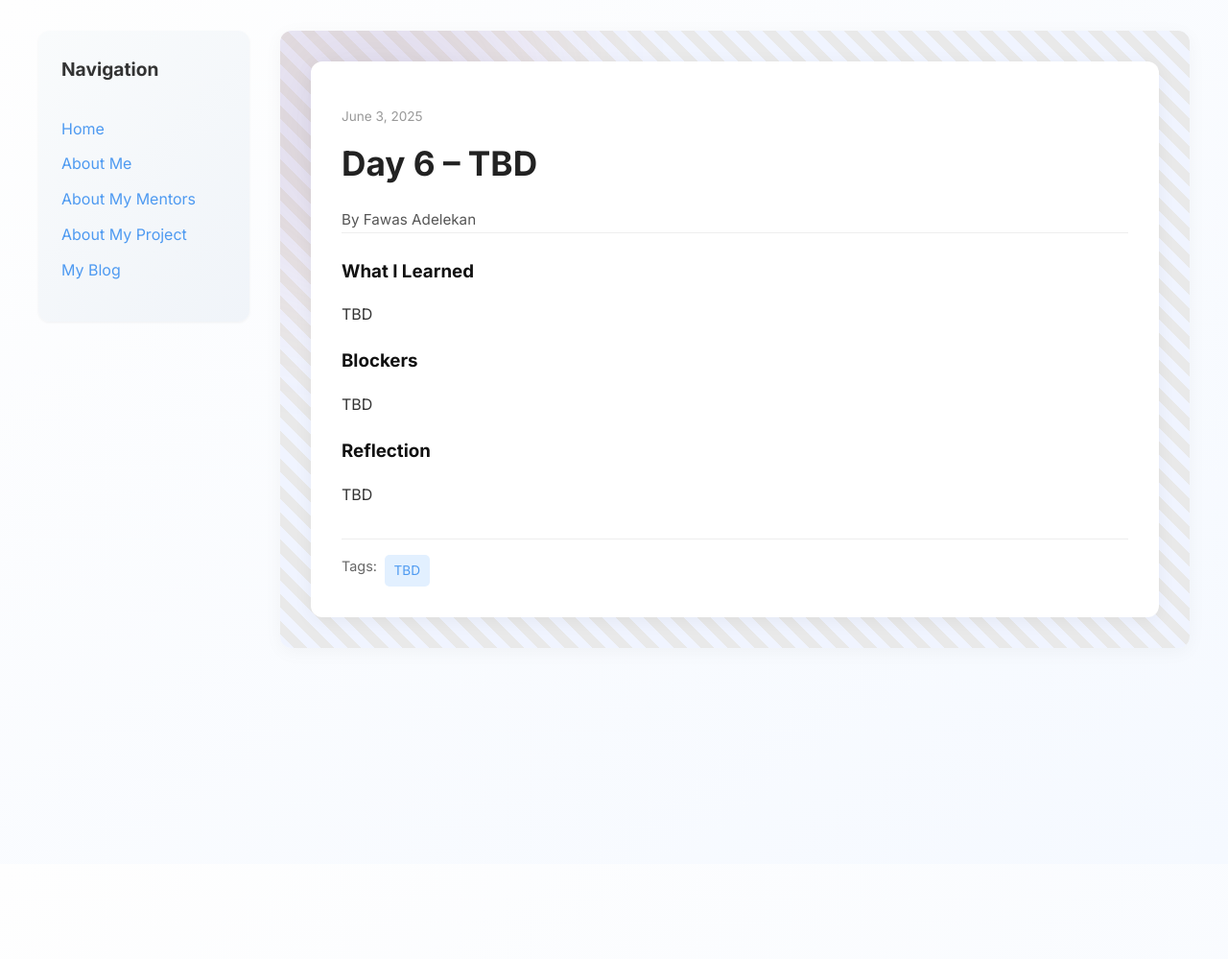
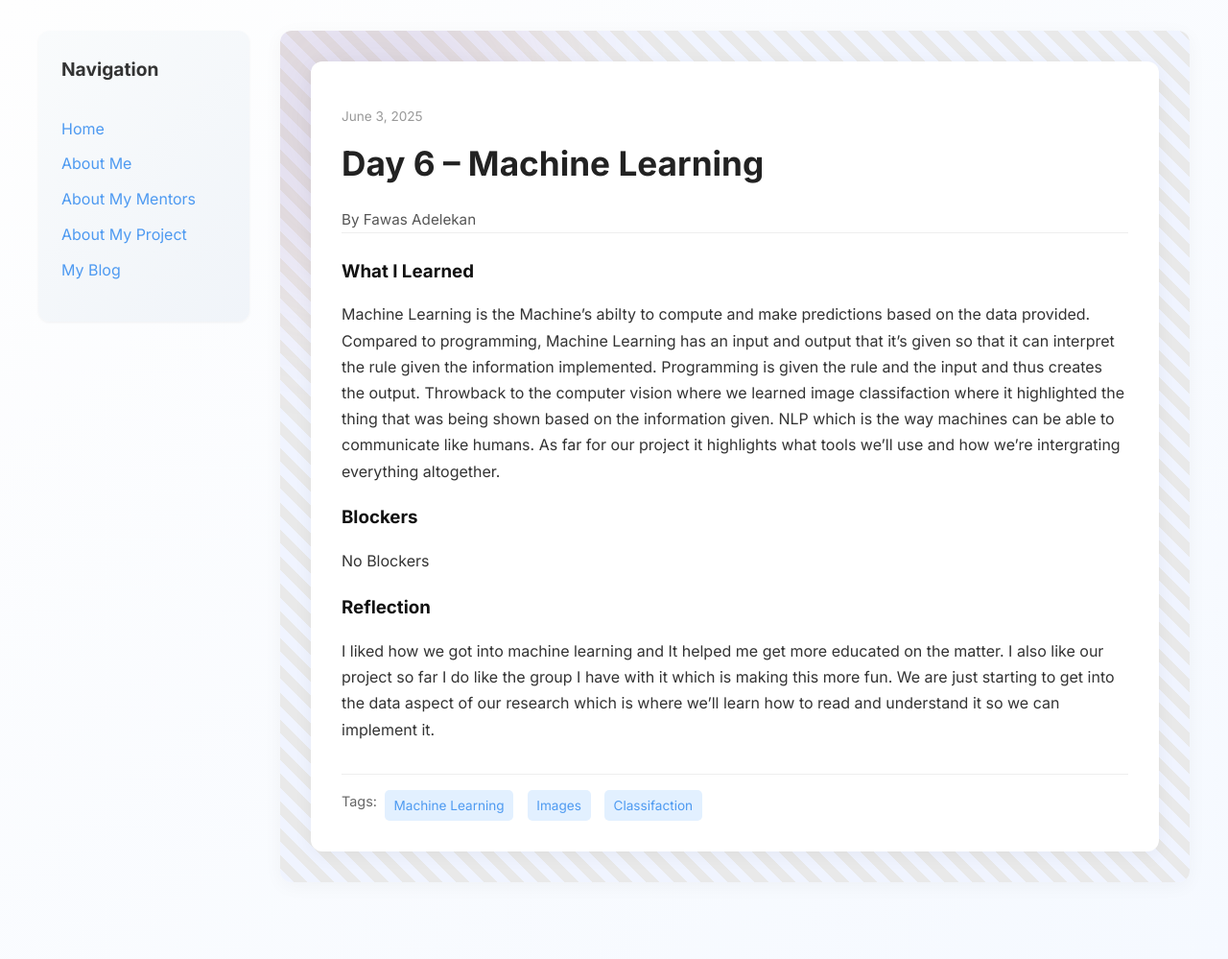
Before and after one commit to ForrestAj/ForrestAj.github.io, a Jekyll site: the page built from _posts/2025-06-03-day-6.md, in a window 1280 px wide. Shown: the whole page at 96% size. Built offline with Jekyll 4.4.1, drawn with Linux system fonts in a browser that asks for light colours; before the commit the page ends 900 px from its top, so only the background shows below that.

Commit message:
Update 2025-06-03-day-6.md

```diff
--- a/_posts/2025-06-03-day-6.md
+++ b/_posts/2025-06-03-day-6.md
@@ -1,19 +1,19 @@
 ---
 layout: post
-title: "Day 6 – TBD"
+title: "Day 6 – Machine Learning"
 date: 2025-06-03
 author: Fawas Adelekan
 permalink: /day6.html
-tags: ["TBD",]
+tags: ["Machine Learning", "Images", "Classifaction"]
 
 what_i_learned: |
-  TBD
+  Machine Learning is the Machine's abilty to compute and make predictions based on the data provided. Compared to programming, Machine Learning has an input and output that it's given so that it can interpret the rule given the information implemented. Programming is given the rule and the input and thus creates the output. Throwback to the computer vision where we learned image classifaction where it highlighted the thing that was being shown based on the information given. NLP which is the way machines can be able to communicate like humans. As far for our project it highlights what tools we'll use and how we're intergrating everything altogether.
 
 
 
 blockers: |
-  TBD
+  No Blockers
 
 reflection: |
-  TBD
+  I liked how we got into machine learning and It helped me get more educated on the matter. I also like our project so far I do like the group I have with it which is making this more fun. We are just starting to get into the data aspect of our research which is where we'll learn how to read and understand it so we can implement it.
 ---
```
